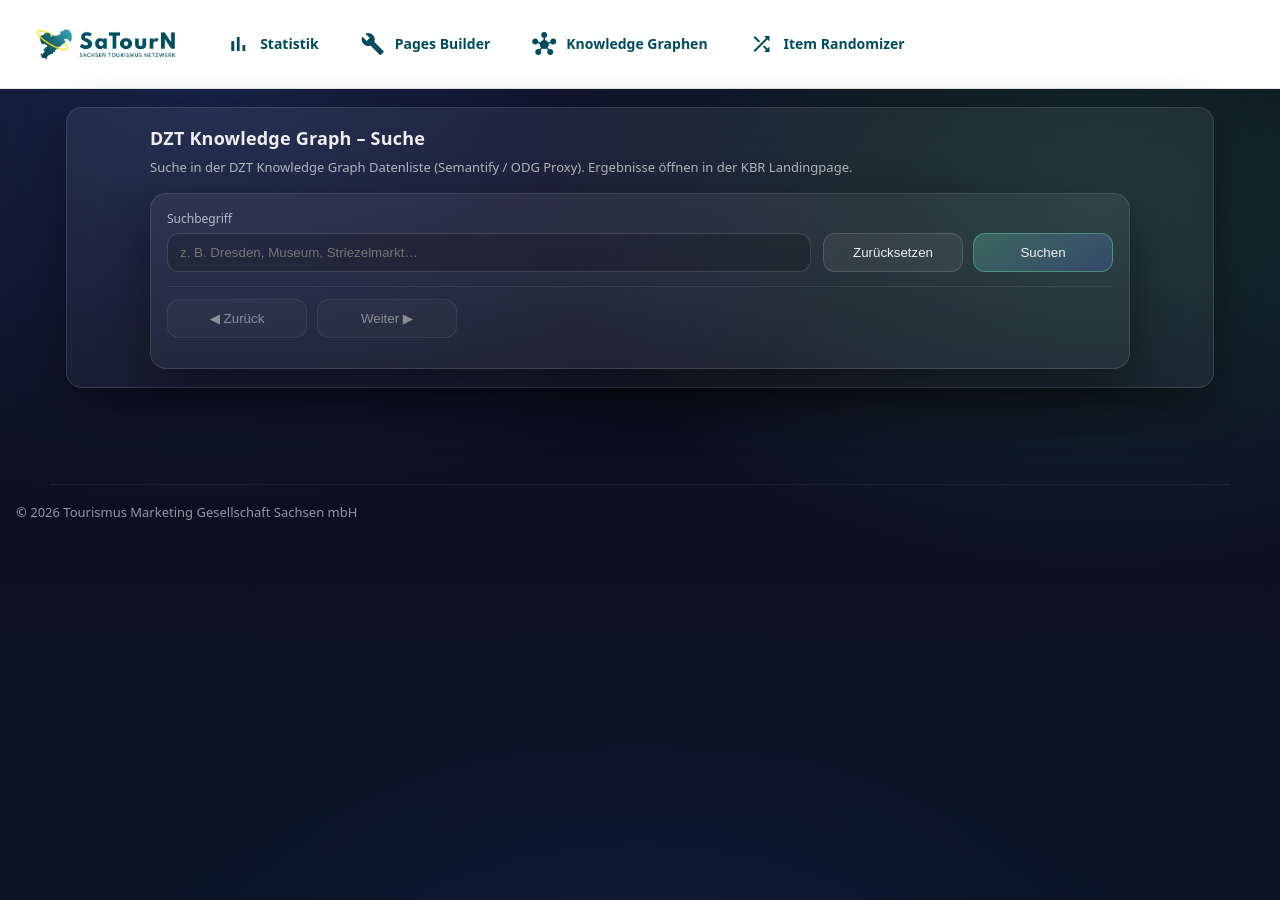
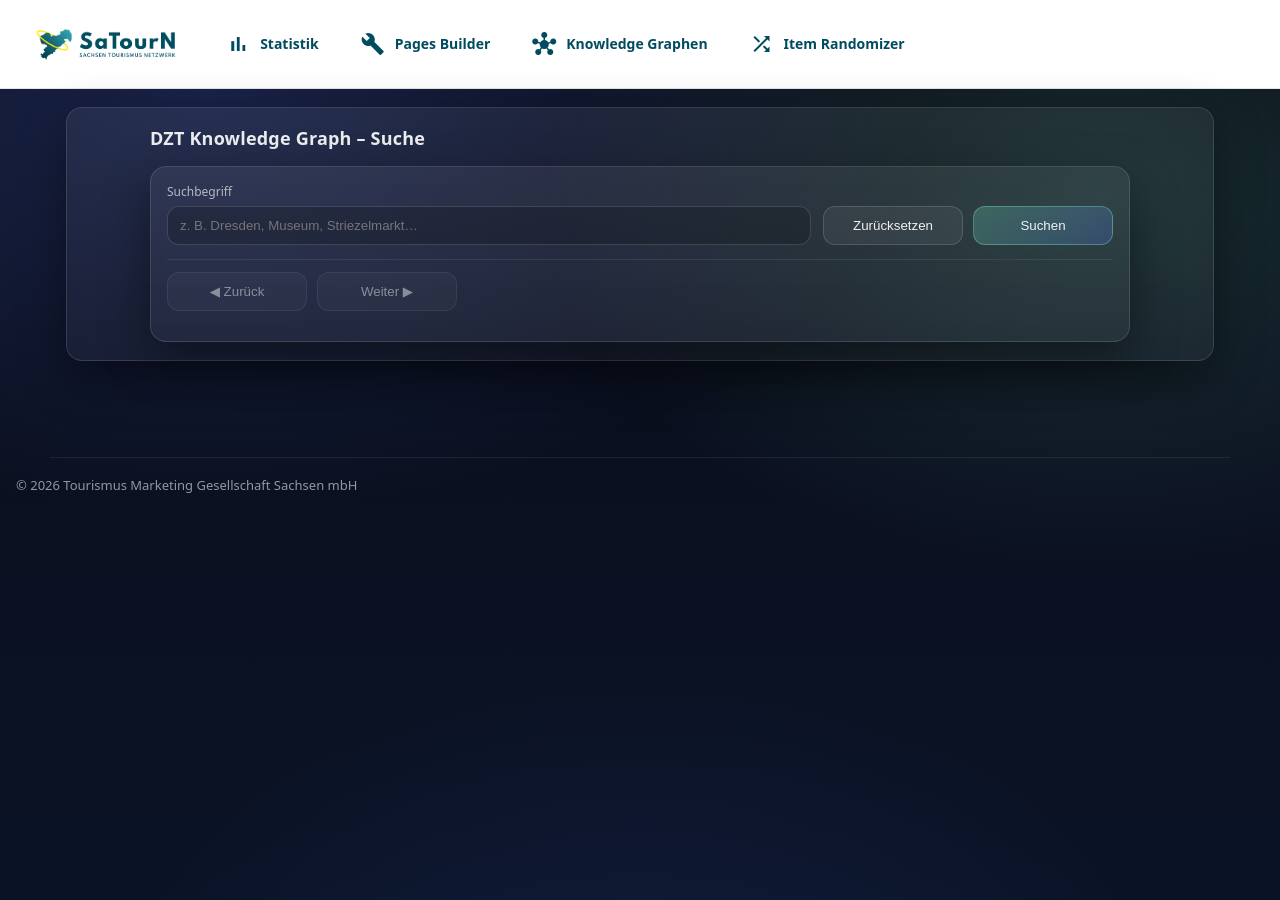
Before and after one commit to Tim-Meyer-TMGS/SaTourN, a Jekyll site: the page built from KG-Finder/index.html, in a window 1280 px wide. Built offline with Jekyll 4.4.1, drawn with Linux system fonts in a browser that asks for light colours.

Commit message:
Update index.html

```diff
--- a/KG-Finder/index.html
+++ b/KG-Finder/index.html
@@ -8,9 +8,6 @@ js: /KG-Finder/script.js
 <div class="kg-search">
   <header class="kg-head">
     <h1>DZT Knowledge Graph – Suche</h1>
-    <p class="kg-sub">
-      Suche in der DZT Knowledge Graph Datenliste (Semantify / ODG Proxy). Ergebnisse öffnen in der KBR Landingpage.
-    </p>
   </header>
 
   <section class="kg-card">
```
